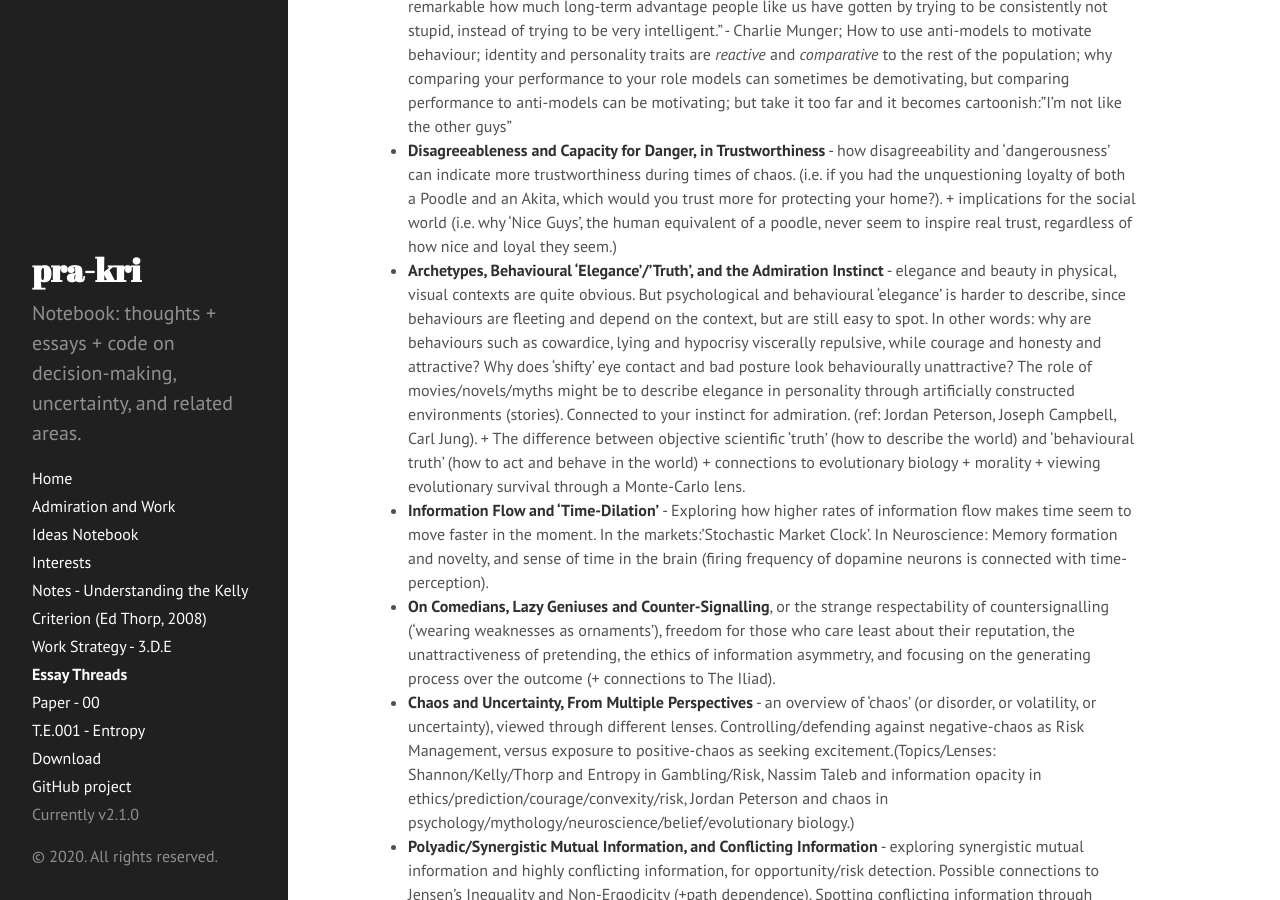
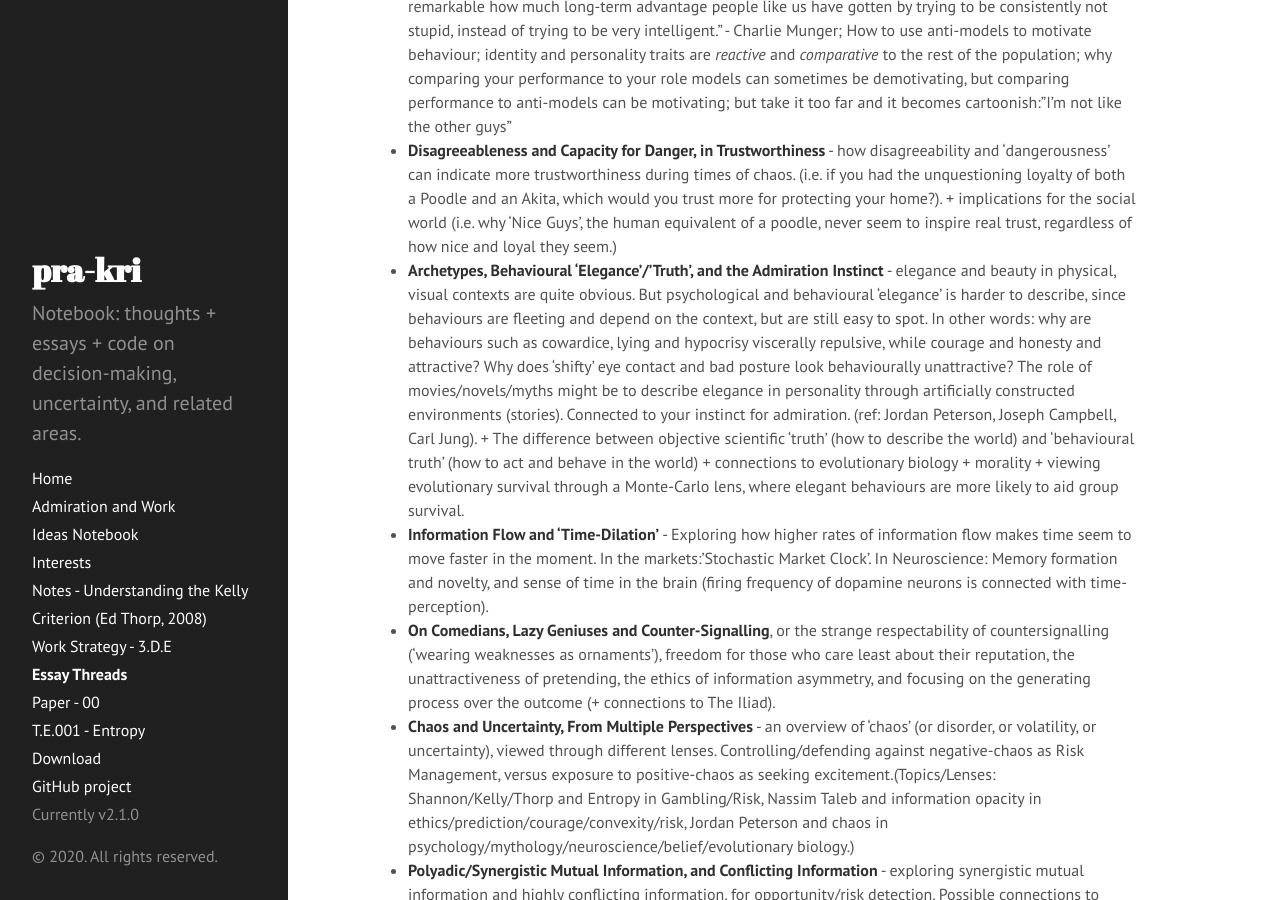
Before and after one commit to pra-kri/pra-kri.github.io, a Jekyll site: the page built from essay_threads.md, in a window 1280 px wide and 900 px high, scrolled down 326 px. Built offline with Jekyll 4.4.1, drawn with Linux system fonts in a browser that asks for light colours.

Commit message:
Update essay_threads.md

```diff
--- a/essay_threads.md
+++ b/essay_threads.md
@@ -10,7 +10,7 @@ Mostly the topics revolve around applied ethics and philosophy: stuff that'll he
 * **Risk and Leadership** - Leadership roles seem to go to those who can manage/mitigate risk the best, or to those who can take the best calculated risks. + Skin-in-the-game. + decision-making under uncertainty. "Historically (...) with a few curious exceptions, societies were run by risk-takers, not risk transferors." - N.N.T.
 * **Reacting *against* something; Anti-Models** - Exploring the following quote(s):"People focus on role models; it is more effective to find antimodels - people you don't want to resemble when you grow up." - NNT; "It is remarkable how much long-term advantage people like us have gotten by trying to be consistently not stupid, instead of trying to be very intelligent." - Charlie Munger; How to use anti-models to motivate behaviour; identity and personality traits are *reactive* and *comparative* to the rest of the population; why comparing your performance to your role models can sometimes be demotivating, but comparing performance to anti-models can be motivating; but take it too far and it becomes cartoonish:"I'm not like the other guys"
 * **Disagreeableness and Capacity for Danger, in Trustworthiness** - how disagreeability and 'dangerousness' can indicate more trustworthiness during times of chaos. (i.e. if you had the unquestioning loyalty of both a Poodle and an Akita, which would you trust more for protecting your home?). + implications for the social world (i.e. why 'Nice Guys', the human equivalent of a poodle, never seem to inspire real trust, regardless of how nice and loyal they seem.)
-* **Archetypes, Behavioural 'Elegance'/'Truth', and the Admiration Instinct** - elegance and beauty in physical, visual contexts are quite obvious. But psychological and behavioural 'elegance' is harder to describe, since behaviours are fleeting and depend on the context, but are still easy to spot. In other words: why are behaviours such as cowardice, lying and hypocrisy viscerally repulsive, while courage and honesty and attractive? Why does 'shifty' eye contact and bad posture look behaviourally unattractive? The role of movies/novels/myths might be to describe elegance in personality through artificially constructed environments (stories). Connected to your instinct for admiration. (ref: Jordan Peterson, Joseph Campbell, Carl Jung). + The difference between objective scientific 'truth' (how to describe the world) and 'behavioural truth' (how to act and behave in the world) + connections to evolutionary biology + morality + viewing evolutionary survival through a Monte-Carlo lens.
+* **Archetypes, Behavioural 'Elegance'/'Truth', and the Admiration Instinct** - elegance and beauty in physical, visual contexts are quite obvious. But psychological and behavioural 'elegance' is harder to describe, since behaviours are fleeting and depend on the context, but are still easy to spot. In other words: why are behaviours such as cowardice, lying and hypocrisy viscerally repulsive, while courage and honesty and attractive? Why does 'shifty' eye contact and bad posture look behaviourally unattractive? The role of movies/novels/myths might be to describe elegance in personality through artificially constructed environments (stories). Connected to your instinct for admiration. (ref: Jordan Peterson, Joseph Campbell, Carl Jung). + The difference between objective scientific 'truth' (how to describe the world) and 'behavioural truth' (how to act and behave in the world) + connections to evolutionary biology + morality + viewing evolutionary survival through a Monte-Carlo lens, where elegant behaviours are more likely to aid group survival.
 * **Information Flow and 'Time-Dilation'** - Exploring how higher rates of information flow makes time seem to move faster in the moment. In the markets:'Stochastic Market Clock'. In Neuroscience: Memory formation and novelty, and sense of time in the brain (firing frequency of dopamine neurons is connected with time-perception).
 * **On Comedians, Lazy Geniuses and Counter-Signalling**, or the strange respectability of countersignalling ('wearing weaknesses as ornaments'), freedom for those who care least about their reputation, the unattractiveness of pretending, the ethics of information asymmetry, and focusing on the generating process over the outcome (+ connections to The Iliad).
 * **Chaos and Uncertainty, From Multiple Perspectives** - an overview of 'chaos' (or disorder, or volatility, or uncertainty), viewed through different lenses. Controlling/defending against negative-chaos as Risk Management, versus exposure to positive-chaos as seeking excitement.(Topics/Lenses: Shannon/Kelly/Thorp and Entropy in Gambling/Risk, Nassim Taleb and information opacity in ethics/prediction/courage/convexity/risk, Jordan Peterson and chaos in psychology/mythology/neuroscience/belief/evolutionary biology.)
```
